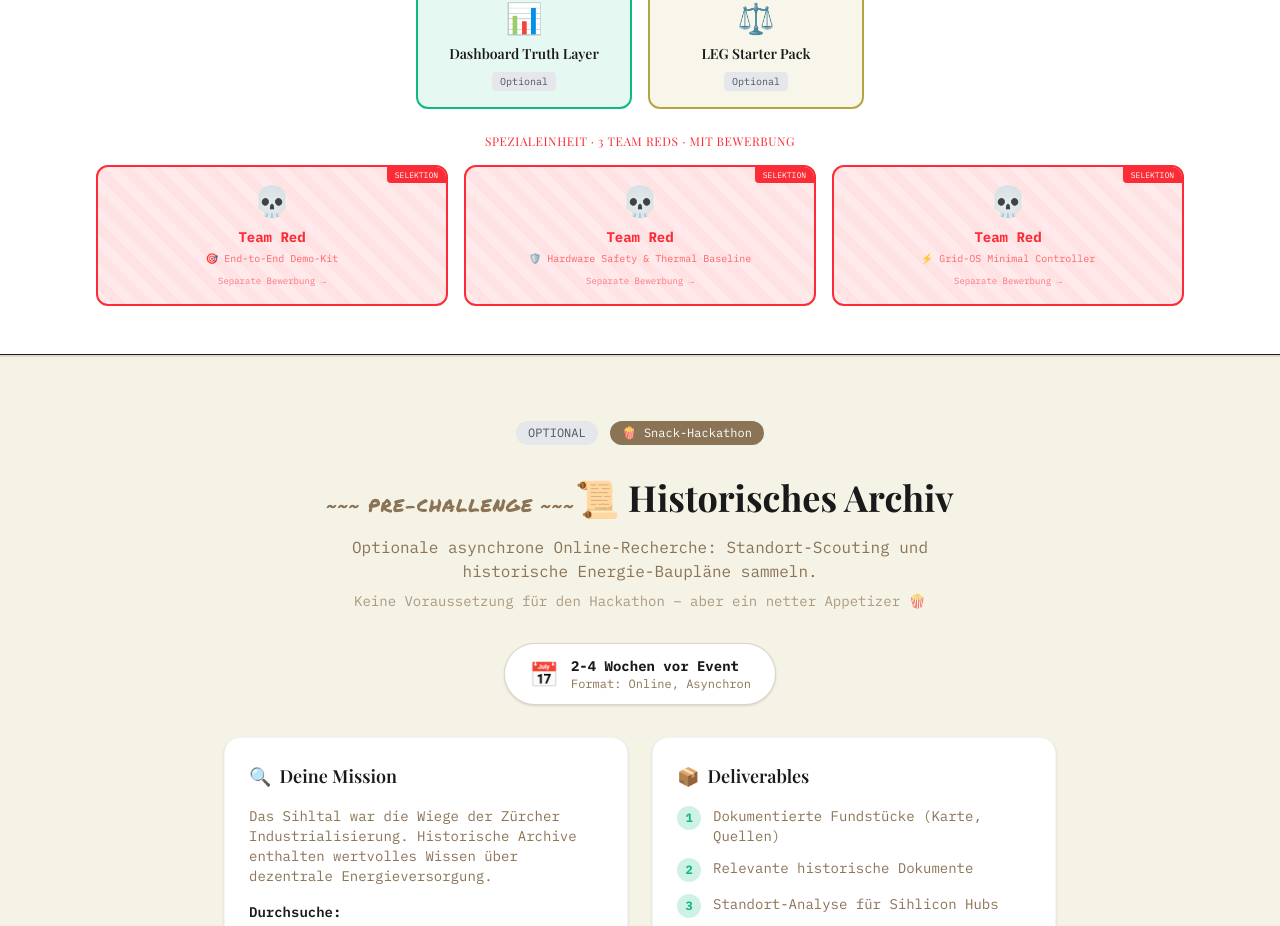
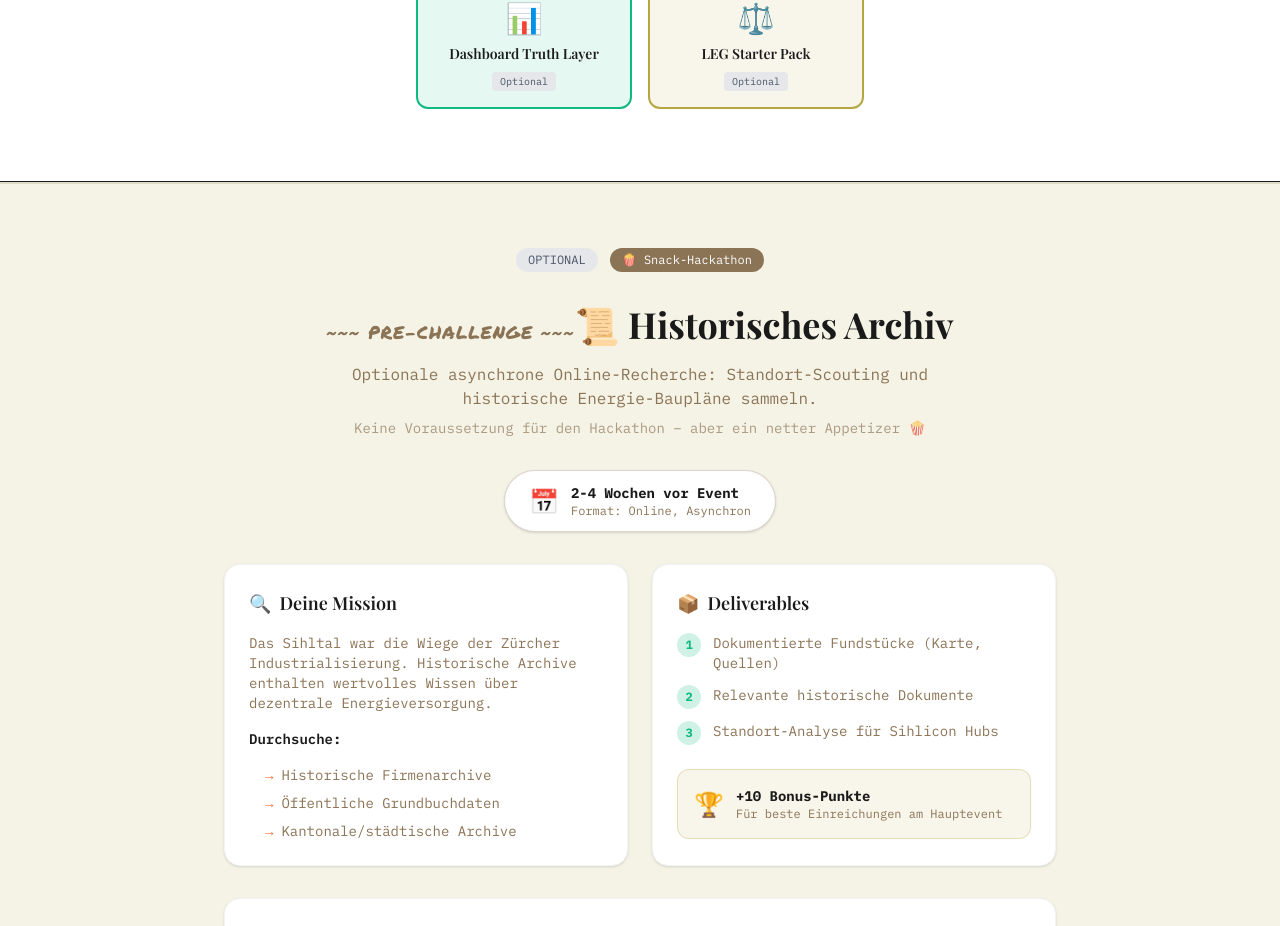
Before and after one commit to wgusta/sihlhack, a Next.js app: page /challenges in a window 1280 px wide. Shown: the part 978-1904 px from the top of the page. Built offline with nearby package versions, Linux system fonts and the light colour scheme.

Commit message:
Remove Team Red from challenges overview, add reference to home page
- Remove 3 Team Red cards from challenges page overview section
- Add Team Red reference section in lower 2/3 of home page
- Keep single Team Red section visible on challenges page

```diff
--- a/app/challenges/page.tsx
+++ b/app/challenges/page.tsx
@@ -17,11 +17,6 @@ export const metadata = {
 // Get packages by type
 const mandatoryPackages = HACKATHON_PACKAGES.filter(p => p.type === 'mandatory')
 const optionalPackages = HACKATHON_PACKAGES.filter(p => p.type === 'optional')
-const teamRedTracks = mandatoryPackages.map((pkg) => ({
-  id: pkg.id,
-  nameDE: pkg.nameDE,
-  icon: pkg.icon,
-}))
 
 // Team Red: Security Challenge - SEPARATE GROUP with selection
 const TEAM_RED = {
@@ -150,37 +145,6 @@ export default function ChallengesPage() {
               <div className="grid grid-cols-2 gap-4 max-w-md mx-auto">
                 {optionalPackages.map((pkg) => (
                   <PackageCardCompact key={pkg.id} pkg={pkg} />
-                ))}
-              </div>
-            </div>
-
-            {/* Team Red - Separate Group */}
-            <div>
-              <h3 className="font-mono text-xs text-red-500 uppercase tracking-wider text-center mb-4">
-                Spezialeinheit · 3 Team Reds · Mit Bewerbung
-              </h3>
-              <div className="grid grid-cols-1 sm:grid-cols-3 gap-4">
-                {teamRedTracks.map((track) => (
-                  <a
-                    key={track.id}
-                    href="#team-red"
-                    className="p-4 rounded-xl border-2 border-red-500 bg-red-500/10 hover:bg-red-500/20 transition-all text-center relative overflow-hidden group"
-                    style={{
-                      backgroundImage: 'repeating-linear-gradient(45deg, transparent, transparent 10px, rgba(255,0,0,0.03) 10px, rgba(255,0,0,0.03) 20px)',
-                    }}
-                  >
-                    <div className="absolute top-0 right-0 bg-red-500 text-white text-[8px] font-mono px-2 py-0.5 rounded-bl">
-                      SELEKTION
-                    </div>
-                    <span className="text-3xl mb-2 block">{TEAM_RED.icon}</span>
-                    <span className="font-mono text-sm font-bold text-red-500 block">Team Red</span>
-                    <span className="block font-mono text-[10px] text-red-400 mt-1">
-                      {track.icon} {track.nameDE}
-                    </span>
-                    <span className="block font-mono text-[9px] text-red-500/60 mt-2 group-hover:text-red-500 transition-colors">
-                      Separate Bewerbung →
-                    </span>
-                  </a>
                 ))}
               </div>
             </div>
--- a/app/page.tsx
+++ b/app/page.tsx
@@ -87,6 +87,69 @@ export default function HomePage() {
           <FAQSection />
         </div>
 
+        {/* 8.5. Team Red: Security Challenge */}
+        <section className="py-16 bg-brand-black text-white relative overflow-hidden">
+          {/* Warning stripes */}
+          <div className="absolute top-0 left-0 right-0 h-2" style={{
+            background: 'repeating-linear-gradient(45deg, #ff0000, #ff0000 10px, #1a1a1a 10px, #1a1a1a 20px)',
+          }} />
+
+          <div className="mx-auto max-w-4xl px-4 sm:px-6 lg:px-8 relative">
+            <div className="text-center mb-8">
+              <div className="inline-block bg-red-500 text-white text-xs font-mono px-4 py-1 rounded-full mb-4">
+                🎯 SPEZIALEINHEIT · MIT SELEKTION
+              </div>
+              <h2 className="font-display text-3xl sm:text-4xl font-bold text-red-500 mt-4">
+                💀 Team Red: Hacke unser System
+              </h2>
+              <p className="mt-4 text-gray-300 font-mono max-w-2xl mx-auto">
+                Ethisches Hacking: Teste Hardware, Software und APIs auf Schwachstellen.
+                Die einzige Challenge mit Selektionsverfahren. Ein Team, 10-15 Personen.
+              </p>
+            </div>
+
+            <div className="bg-red-500/10 border-2 border-red-500/30 rounded-xl p-6 mb-6">
+              <div className="grid grid-cols-1 md:grid-cols-2 gap-6">
+                <div>
+                  <h3 className="font-mono text-sm text-red-400 uppercase mb-3">💻 Digitale Angriffe</h3>
+                  <ul className="space-y-2 text-sm font-mono text-gray-400">
+                    <li>• API-Schwachstellen</li>
+                    <li>• Grid-OS Exploits</li>
+                    <li>• Dashboard XSS/CSRF</li>
+                    <li>• Netzwerk-Sniffing</li>
+                  </ul>
+                </div>
+                <div>
+                  <h3 className="font-mono text-sm text-orange-400 uppercase mb-3">🔧 Physische Angriffe</h3>
+                  <ul className="space-y-2 text-sm font-mono text-gray-400">
+                    <li>• Gehäuse-Manipulation</li>
+                    <li>• USB/Serial Port Angriffe</li>
+                    <li>• Sensor-Spoofing</li>
+                    <li>• Stromversorgung-Manipulation</li>
+                  </ul>
+                </div>
+              </div>
+            </div>
+
+            <div className="text-center">
+              <a
+                href="/challenges#team-red"
+                className="inline-block bg-red-500 hover:bg-red-600 text-white font-mono px-6 py-3 rounded-lg transition-colors border-2 border-red-500"
+              >
+                💀 Für Team Red bewerben →
+              </a>
+              <p className="mt-4 text-gray-500 font-mono text-xs">
+                Separate Bewerbung erforderlich · Bewerbungsschluss: 2 Wochen vor Event
+              </p>
+            </div>
+          </div>
+
+          {/* Warning stripes bottom */}
+          <div className="absolute bottom-0 left-0 right-0 h-2" style={{
+            background: 'repeating-linear-gradient(-45deg, #ff0000, #ff0000 10px, #1a1a1a 10px, #1a1a1a 20px)',
+          }} />
+        </section>
+
         {/* 9. Timeline: When things happen */}
         <div className="py-12 sm:py-16">
           <EventTimeline />
```
